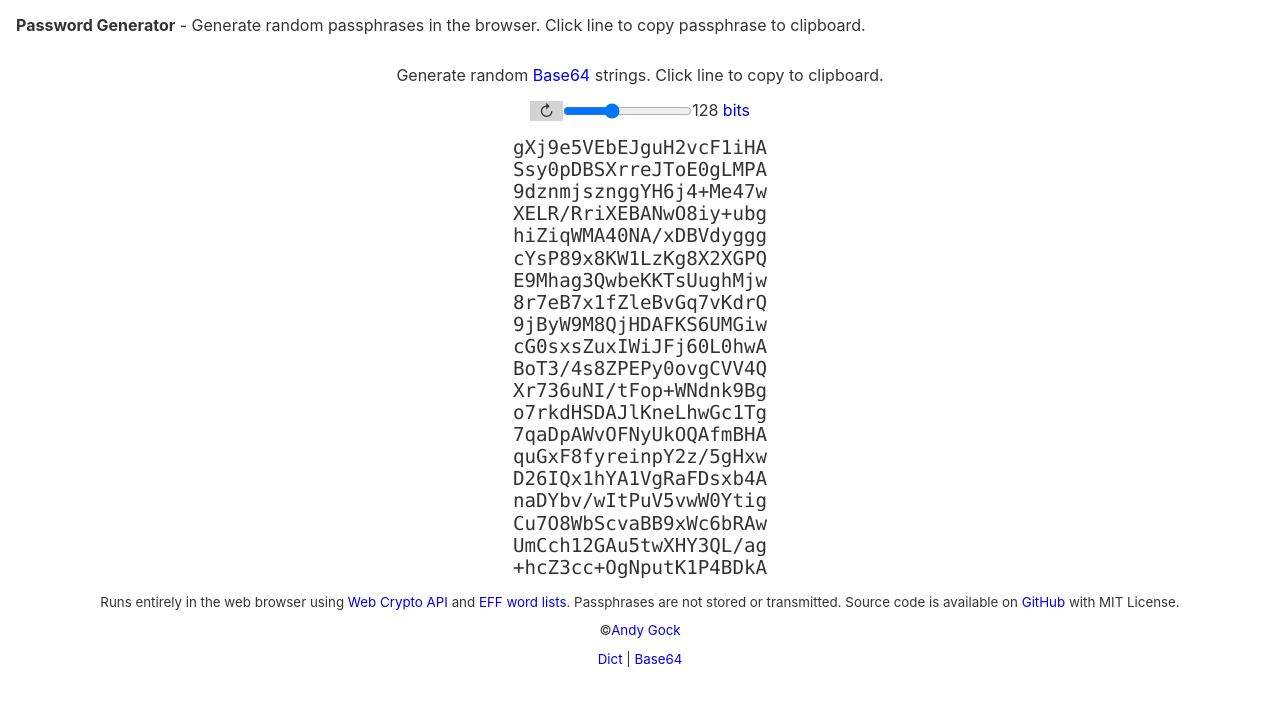
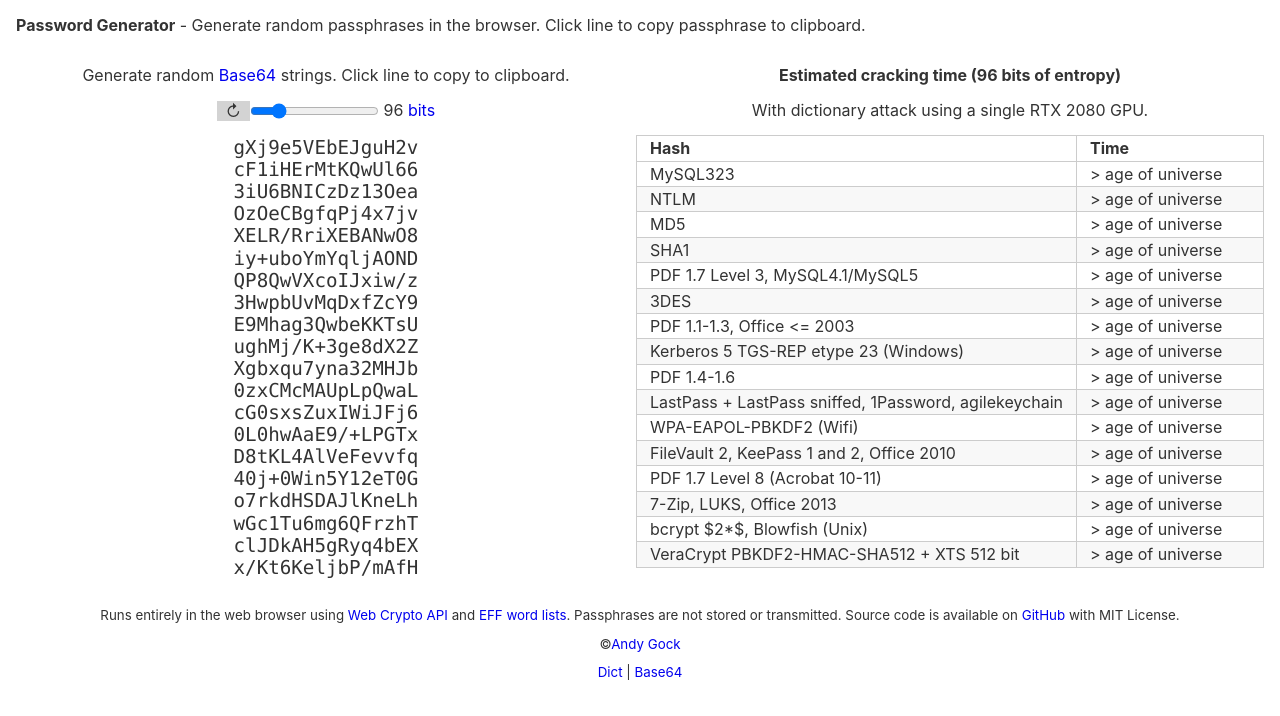
Before and after one commit to andygock/password-generator-v2, a React (Vite) app: page /#/base64 in a window 1280 px wide. Shown: the top 716 px of the page. Built offline with nearby package versions, Linux system fonts and the light colour scheme; the HTML template or start-up script is replaced by a standard one.

Commit message:
Show bits of entropy for b64, styling

```diff
--- a/src/App.scss
+++ b/src/App.scss
@@ -220,3 +220,13 @@ th.time {
     background-color: white;
   }
 }
+
+/* layout helper classes */
+
+.flex {
+  display: flex;
+}
+
+.grow {
+  flex-grow: 10;
+}
--- /dev/null
+++ b/src/OutputBase64.js
@@ -0,0 +1,38 @@
+import PropTypes from 'prop-types';
+import React from 'react';
+
+const OutputBase64 = ({ values }) => {
+  // copy string to clipboard
+  const copy = (str) => {
+    const el = document.createElement('textarea');
+    el.value = str;
+    document.body.appendChild(el);
+    el.select();
+    document.execCommand('copy');
+    document.body.removeChild(el);
+  };
+
+  const copyHandler = (str) => (e) => {
+    copy(str);
+  };
+
+  return (
+    <div className="base64-output">
+      {values.map((v, index) => (
+        <span key={index} onClick={copyHandler(v)} className="password">
+          {v}
+        </span>
+      ))}
+    </div>
+  );
+};
+
+OutputBase64.propTypes = {
+  values: PropTypes.arrayOf(PropTypes.string),
+};
+
+OutputBase64.defaultProps = {
+  values: [],
+};
+
+export default OutputBase64;
--- a/src/UIBase64.js
+++ b/src/UIBase64.js
@@ -2,39 +2,18 @@
 import React from 'react';
 import Base64 from 'base64-arraybuffer';
 import randomBytes from 'randombytes';
+import EstimateCrackingTime from './EstimateCrackingTime';
+import OutputBase64 from './OutputBase64';
+import config from './config';
 
 const rows = 20;
-
-const Output = ({ values }) => {
-  // copy string to clipboard
-  const copy = (str) => {
-    const el = document.createElement('textarea');
-    el.value = str;
-    document.body.appendChild(el);
-    el.select();
-    document.execCommand('copy');
-    document.body.removeChild(el);
-  };
-
-  const copyHandler = (str) => (e) => {
-    copy(str);
-  };
-
-  return (
-    <div className="base64-output">
-      {values.map((v, index) => (
-        <span key={index} onClick={copyHandler(v)} className="password">
-          {v}
-        </span>
-      ))}
-    </div>
-  );
-};
 
 const UIBase64 = () => {
   // currently only supports Base64 strings, might add some other options later
   const [mode, setMode] = React.useState('base64');
-  const [sizeBytes, setSizeBytes] = React.useState(16);
+  const [sizeBytes, setSizeBytes] = React.useState(
+    config.defaults.base64Bytes || 10
+  );
   const [output, setOutput] = React.useState([]);
 
   const generate = React.useCallback(() => {
@@ -54,10 +33,12 @@ const UIBase64 = () => {
 
   return (
     <div className="base64">
+      <div className="flex">
+        <div className="grow">
           <p>
             Generate random{' '}
-        <a href="https://en.wikipedia.org/wiki/Base64">Base64</a> strings. Click
-        line to copy to clipboard.
+            <a href="https://en.wikipedia.org/wiki/Base64">Base64</a> strings.
+            Click line to copy to clipboard.
           </p>
           <div className="base64-input">
             <span
@@ -83,7 +64,12 @@ const UIBase64 = () => {
               <a href="https://en.wikipedia.org/wiki/Password_strength">bits</a>
             </span>
           </div>
-      <Output values={output} />
+          <OutputBase64 values={output} />
+        </div>
+        <div className="">
+          <EstimateCrackingTime bits={sizeBytes * 8} />
+        </div>
+      </div>
     </div>
   );
 };
--- a/src/config.js
+++ b/src/config.js
@@ -5,6 +5,6 @@ export default {
     numberOfPassphrases: 20,
     wordList: 'eff-long',
     stupidMode: false,
-    base64Bits: 128,
+    base64Bytes: 12,
   },
 };
```
Lines whose indentation alone changed are shown as unchanged.
